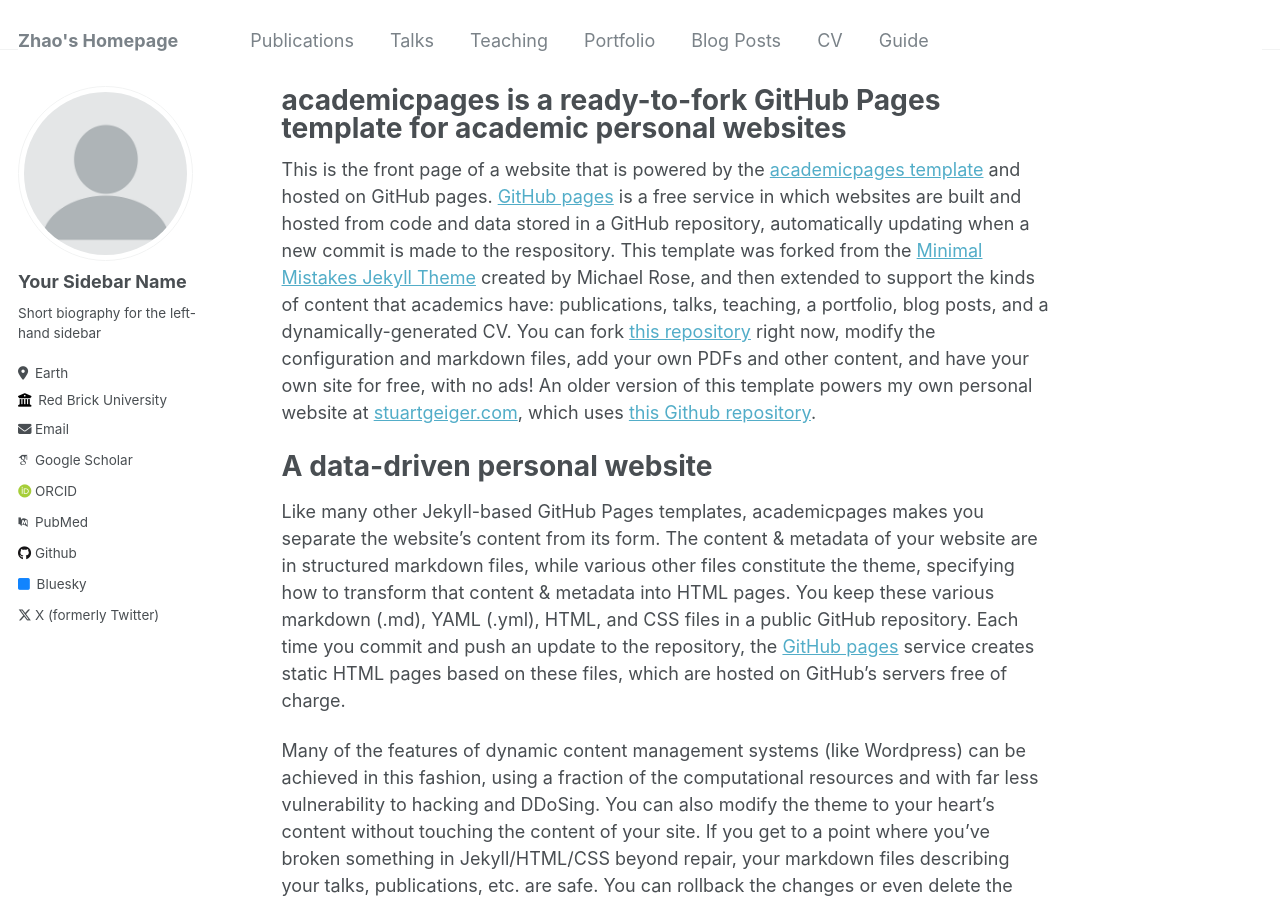
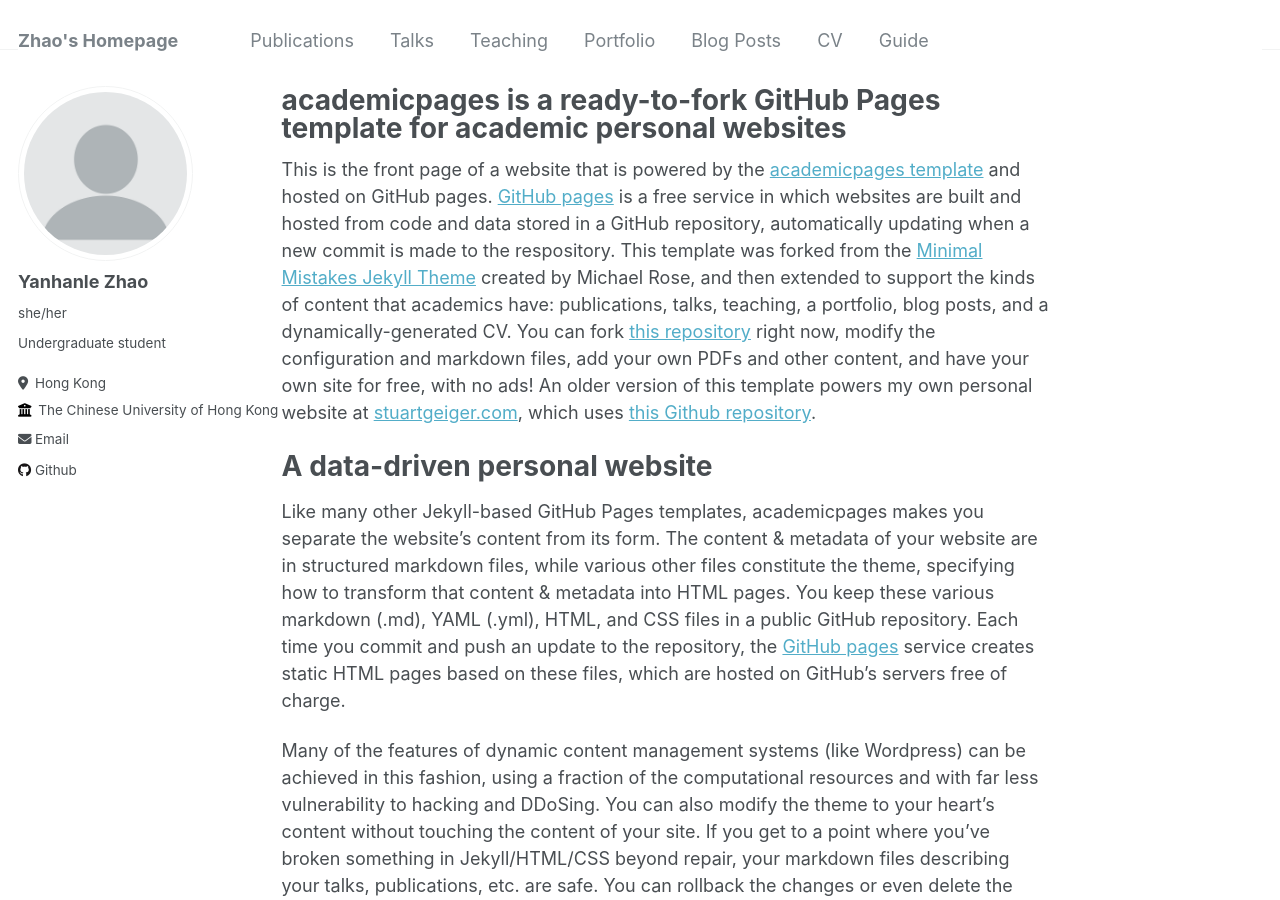
Before and after one commit to laurynyzhao/laurynyzhao.github.io, a Jekyll site: the page built from _pages/about.md, in a window 1280 px wide and 900 px high. Built offline with Jekyll 4.4.1, drawn with Linux system fonts in a browser that asks for light colours; some web fonts are replaced.

Commit message:
Update _config.yml

```diff
--- a/_config.yml
+++ b/_config.yml
@@ -22,20 +22,20 @@ repository               : "laurynyzhao/laurynyzhao.github.io"
 author:
   # Biographic information
   avatar           : "profile.png"
-  name             : "Your Sidebar Name"
-  pronouns         : # example: "she/her"
-  bio              : "Short biography for the left-hand sidebar"
-  location         : "Earth"
-  employer         : "Red Brick University"
+  name             : "Yanhanle Zhao"
+  pronouns         : "she/her"
+  bio              : "Undergraduate student"
+  location         : "Hong Kong"
+  employer         : "The Chinese University of Hong Kong"
   uri              : # URL
-  email            : "none@example.org"
+  email            : "yanhanle.zhao@link.cuhk.edu.hk"
 
   # Academic websites
   arxiv            : # URL - Update with the correct link to your profile
-  googlescholar    : "https://scholar.google.com/citations?user=PS_CX0AAAAAJ"
+  googlescholar    : #"https://scholar.google.com/citations?user=PS_CX0AAAAAJ"
   impactstory      : # URL
-  orcid            : "http://orcid.org/yourorcidurl"
-  pubmed           : "https://www.ncbi.nlm.nih.gov/pubmed/?term=john+snow"
+  orcid            : #"http://orcid.org/yourorcidurl"
+  pubmed           : #"https://www.ncbi.nlm.nih.gov/pubmed/?term=john+snow"
   researchgate     : # URL
 
   # Repositories and software development
@@ -47,7 +47,7 @@ author:
   stackoverflow    : # User number or user number and name (i.e., use "1" or "1/jeff-atwood")
 
   # Social media
-  bluesky          : "bsky.app" # Replace this with you Bluesky username
+  bluesky          : # Replace this with you Bluesky username
   facebook         : # Username
   flickr           : # Username
   foursquare       : # Username
@@ -64,7 +64,7 @@ author:
   steam            : # Username
   telegram         : # URL
   tumblr           : # Username
-  twitter          : "UniofOxford"  # Replace this with your X / Twitter handle
+  twitter          : # Replace this with your X / Twitter handle
   vine             : # Username
   weibo            : # Username
   wikipedia        : # Username
```
